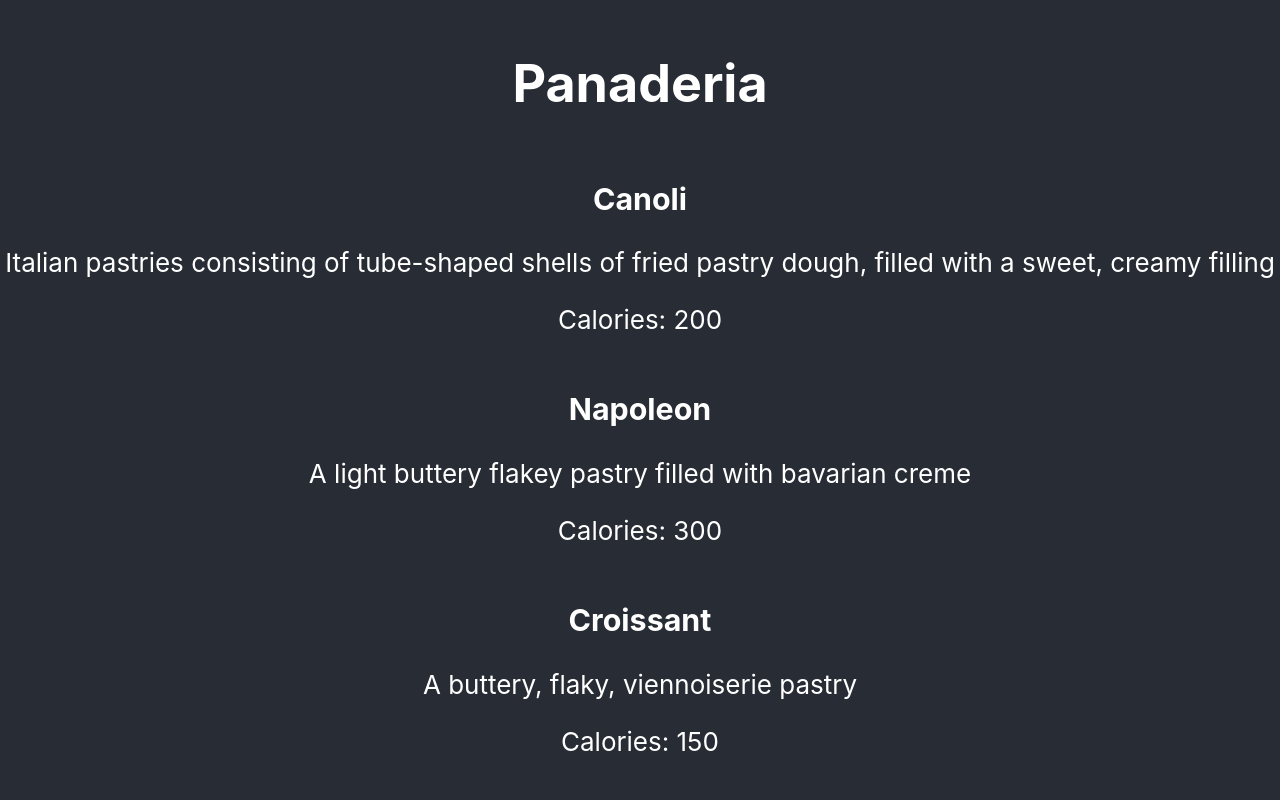
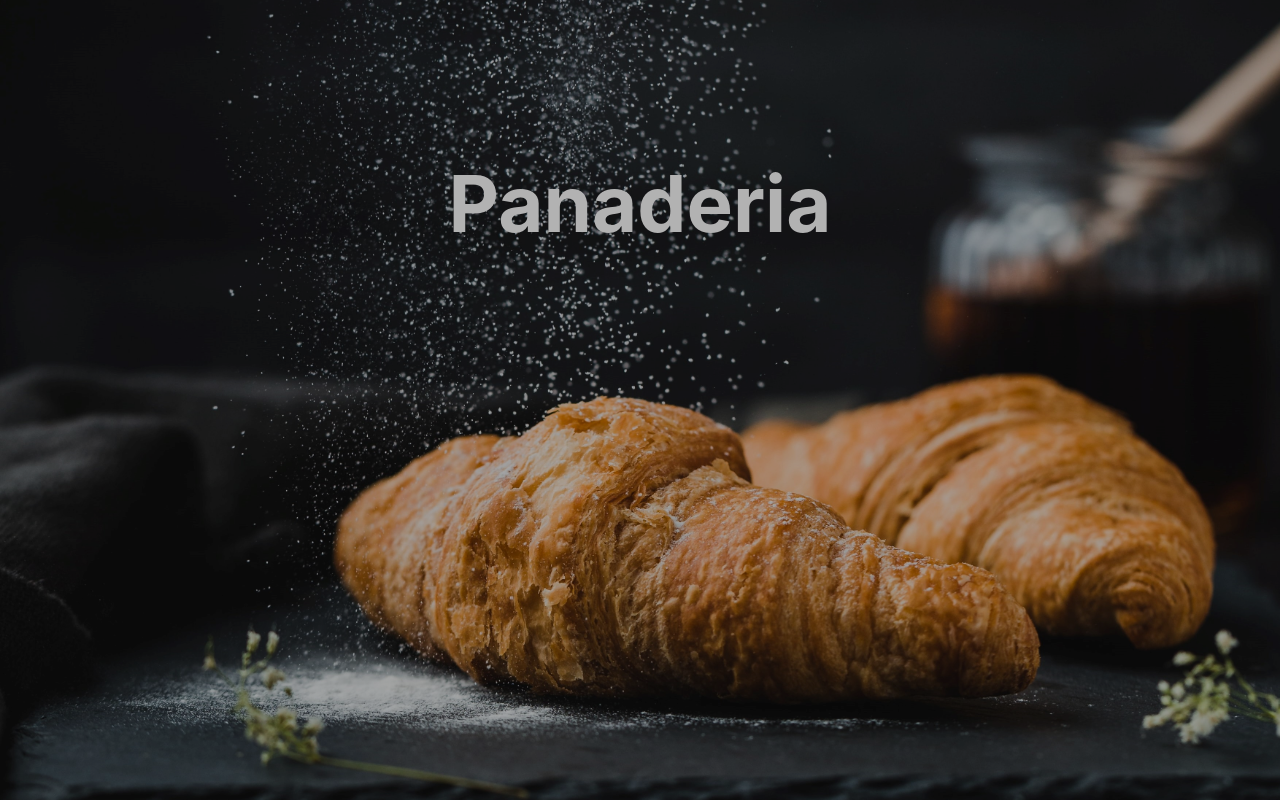
Before and after one commit to ChrisGallo17/Panaderia, a React (Create React App) app: page / in a window 1280 px wide. Shown: the top 800 px of the page. Built offline with nearby package versions, Linux system fonts and the light colour scheme.

Commit message:
started home screen by adding background image

```diff
--- a/src/App.css
+++ b/src/App.css
@@ -11,6 +11,16 @@
   .App-logo {
     animation: App-logo-spin infinite 20s linear;
   }
+}
+
+.pastryList {
+  background-color: #282c34;
+  display: flex;
+  flex-direction: column;
+  align-items: center;
+  justify-content: center;
+  font-size: calc(10px + 2vmin);
+  color: white;
 }
 
 .App-header {
--- a/src/App.js
+++ b/src/App.js
@@ -1,5 +1,6 @@
 import React, { useState} from 'react';
 import Pastry from './components/pastry';
+import Home from './Home'
 import './App.css';
 
 let pastryList = [
@@ -14,13 +15,16 @@ function App() {
   return (
     <div className="App">
       <header className="App-header">
+        <Home></Home>
         <h1>Panaderia</h1>
+      </header>
+      <div className="pastryList">
         {
-          pastries.map( (v, i) => {
+          pastries.map((v, i) => {
             return <Pastry key={'${i}${v.name}'} name={v.name} calories={v.calories} description={v.description} />
           })
         }
-      </header>
+      </div>
     </div>
   );
 }
--- /dev/null
+++ b/src/Home.css
@@ -0,0 +1,18 @@
+.home {
+    position: absolute;
+    top: 0;
+    bottom: 0;
+    left: 0;
+    right: 0;
+    z-index: 1;
+    background-position: center center;
+    background-size: cover;
+    background-image: url("./homeBackground.jpg");
+    filter:  brightness(70%) ;
+}
+
+.title {
+    margin-top: 2em;
+    font-size: 3em;
+    filter:  brightness(100%) ;
+}
--- /dev/null
+++ b/src/Home.js
@@ -0,0 +1,12 @@
+import React from 'react'
+import "./Home.css"
+
+function Home() {
+    return (
+        <div className="home">
+            <h1 className="title">Panaderia</h1>
+        </div>
+    )
+}
+
+export default Home
--- a/src/components/pastry.css
+++ b/src/components/pastry.css
@@ -1,3 +1,33 @@
 .pastry {
-    width: 300px;
+    width: 500px;
+    background-color: #282c34;
+    display: flex;
+    flex-direction: column;
+    align-items: center;
+    justify-content: center;
+    font-size: calc(10px + 2vmin);
+    color: white;
+    margin-bottom: 5px;
+    border: 1px solid white;
+    border-radius: 10px;
+    margin: 15px;
+    padding: 15px;
 }
+
+.name {
+    margin-block-start: 0em;
+    margin-block-end: .25em;
+}
+
+.desc {
+    font-size: calc(5px + 2vmin);
+    font-style: italic;
+    margin-block-start: 0em;
+    margin-block-end: 0em;
+}
+
+.cal {
+    font-size: calc(5px + 2vmin);
+    margin-block-start: .25em;
+    margin-block-end: 0em;
+}
--- a/src/components/pastry.js
+++ b/src/components/pastry.js
@@ -3,10 +3,10 @@ import './pastry.css'
 
 function Pastry(props) {
     return (
-        <div>
-            <h3> {props.name} </h3>
-            <p> {props.description} </p>
-            <p> Calories: {props.calories} </p>
+        <div className="pastry">
+            <h3 className='name'> {props.name} </h3>
+            <p className="desc"> {props.description} </p>
+            <p className="cal"> {props.calories} calories</p>
         </div>
     )
 }
```
Also changed, not shown: src/homeBackground.jpg (added).
